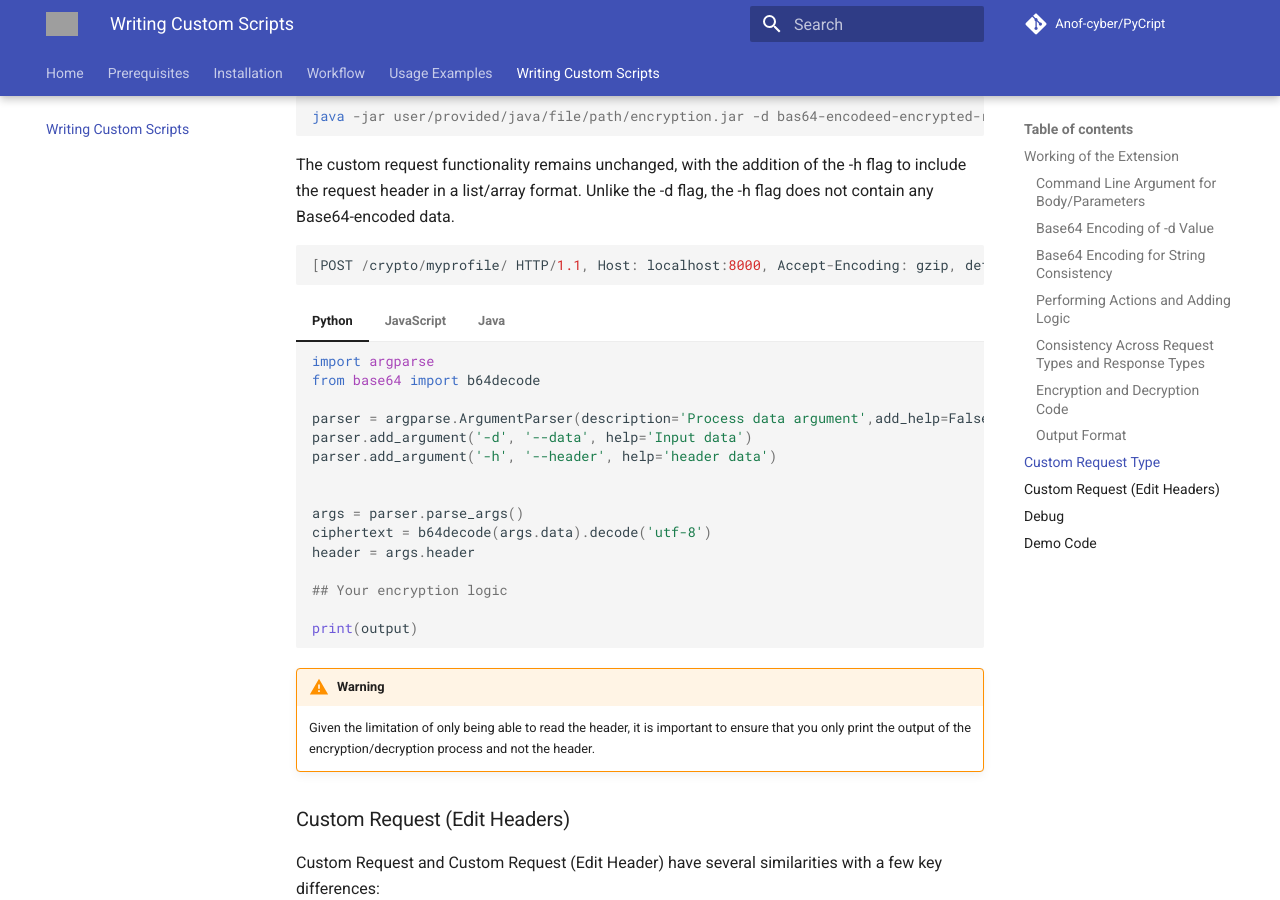
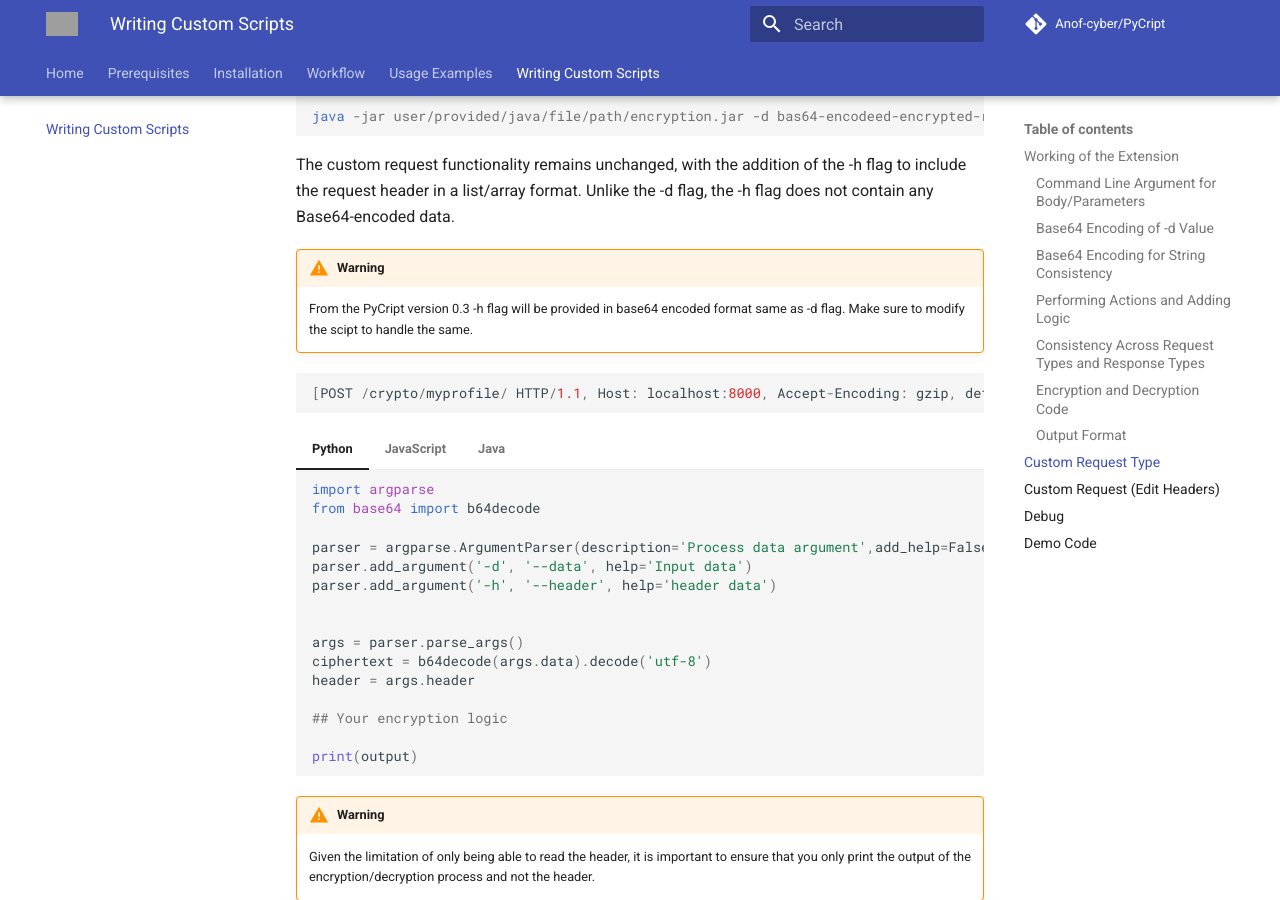
Before and after one commit to Anof-cyber/PyCript-Docs, an MkDocs documentation site: the page built from docs/Scripts.md, in a window 1280 px wide and 900 px high, scrolled down 2054 px. Built offline with MkDocs 1.6.1 and Material for MkDocs 9.7.7, drawn with Linux system fonts in a browser that asks for light colours; comment, search, counter and statistics services are not loaded; the version menu is left out; grey boxes are pictures that could not be loaded.

````diff
--- a/docs/Scripts.md
+++ b/docs/Scripts.md
@@ -141,6 +141,11 @@ java -jar user/provided/java/file/path/encryption.jar -d bas64-encodeed-encrypte
 
 
 The custom request functionality remains unchanged, with the addition of the -h flag to include the request header in a list/array format. Unlike the -d flag, the -h flag does not contain any Base64-encoded data.
+
+!!! Warning "Warning"
+
+
+    From the PyCript version 0.3 -h flag will be provided in base64 encoded format same as -d flag. Make sure to modify the scipt to handle the same.
 
 
 ```javascript
````
Also changed, not shown: 1 other file.
